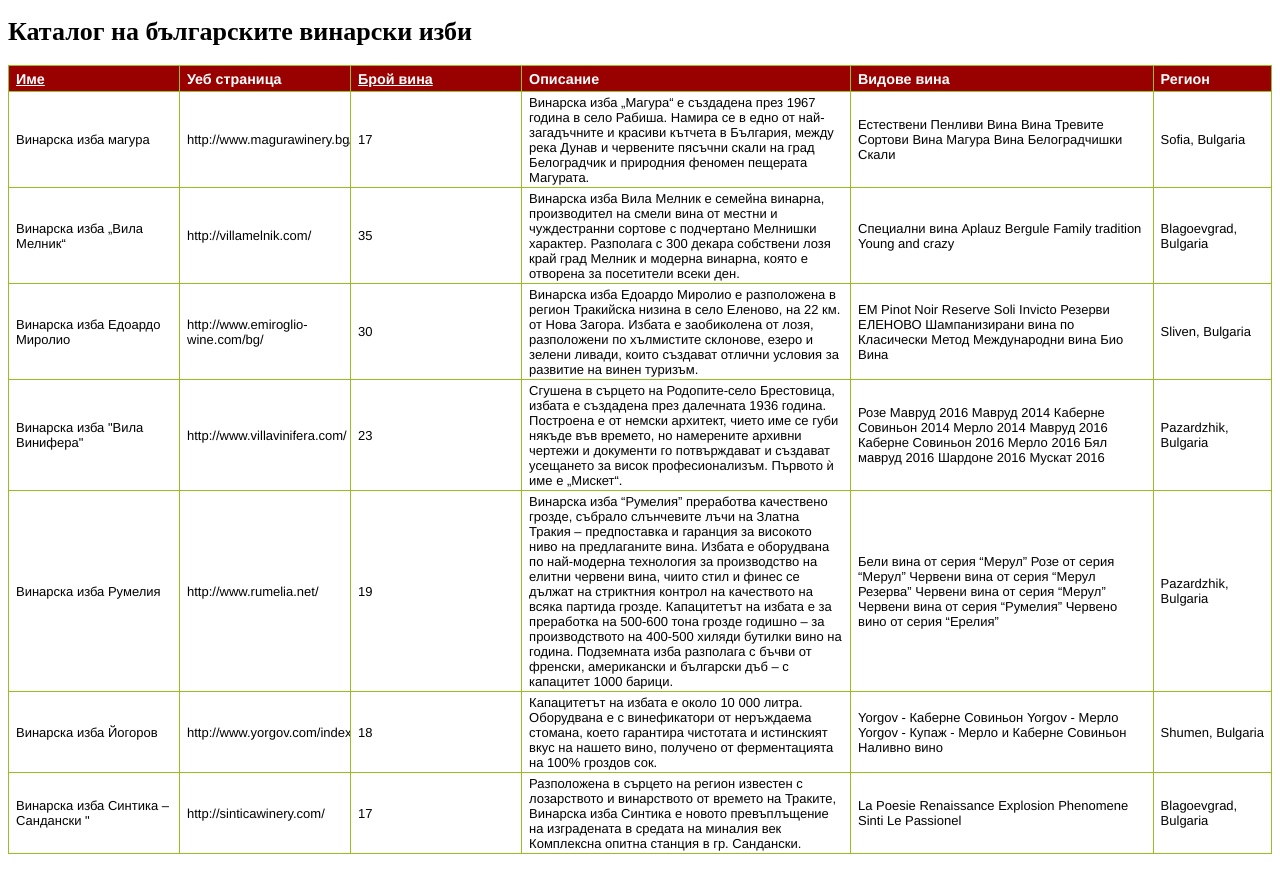
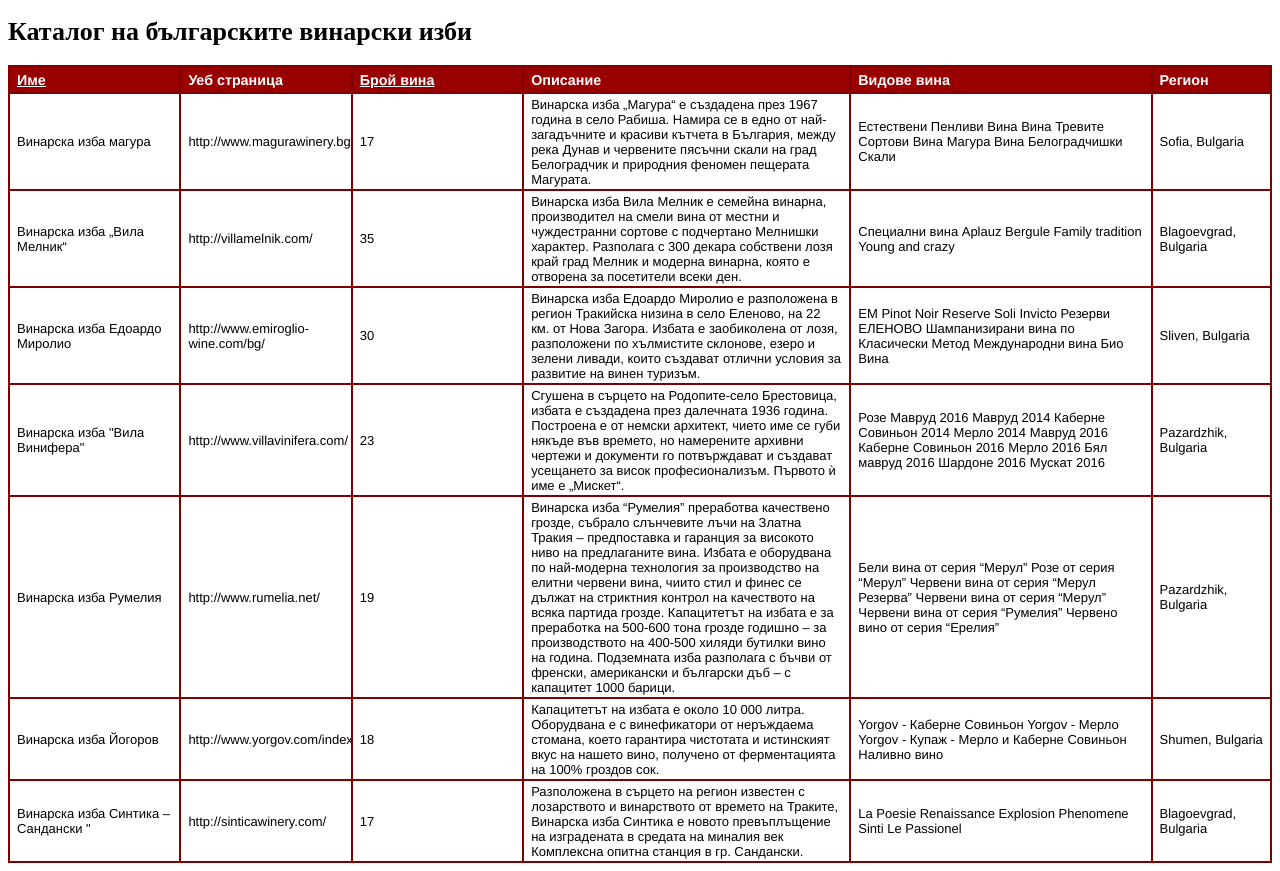
Before and after one commit to SZmiycharov/xml-project-2018, a plain HTML site: page index_nojs.html in a window 1280 px wide. Drawn offline with Linux system fonts and the light colour scheme; a script that the page names is missing.

Commit message:
fix border

```diff
--- a/style.css
+++ b/style.css
@@ -13,7 +13,7 @@ html {
 
 #winehouses td,#winehouses th {
 	font-size: 1em;
-	border: 1px solid #98bf21;
+	border: 2px solid #800000;
 	padding: 3px 7px 2px 7px;
 	overflow: hidden;
 }
```
